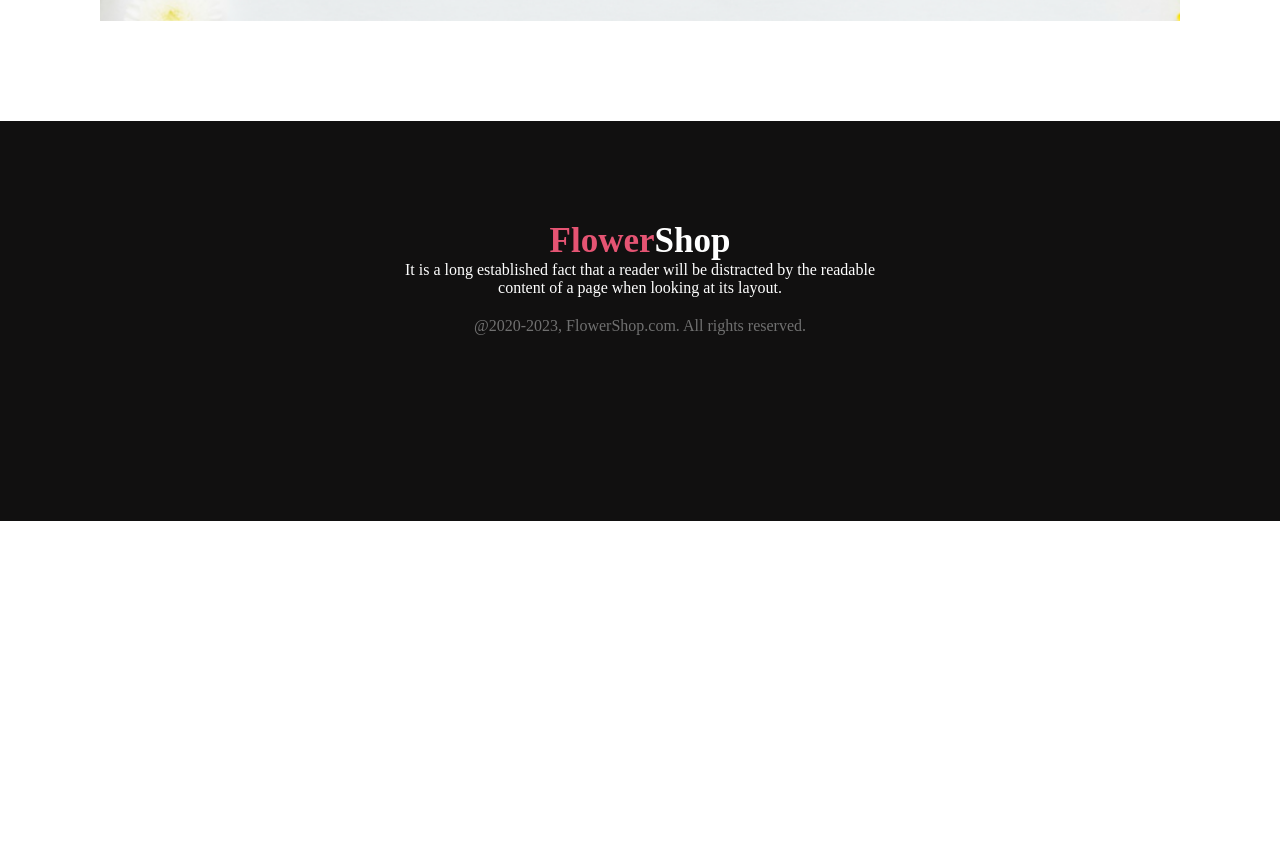
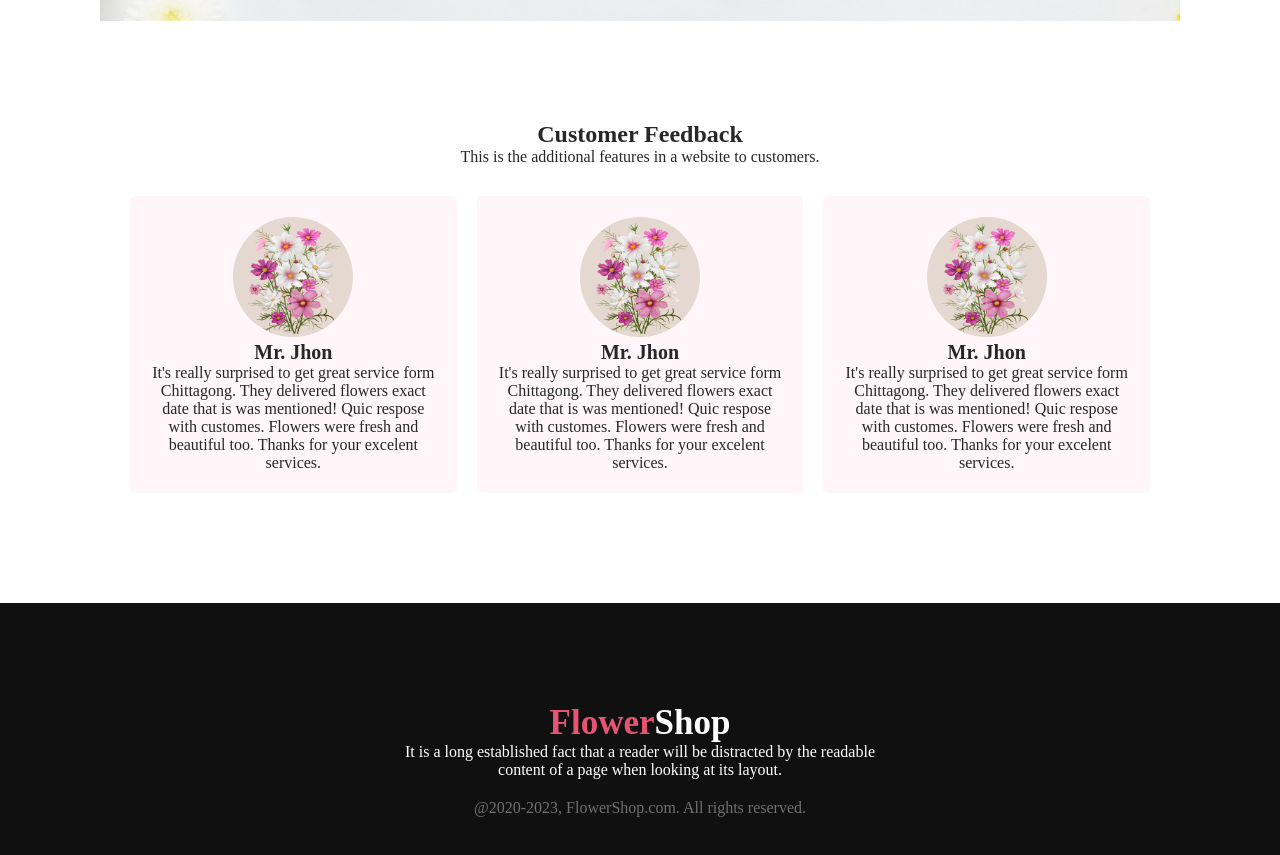
Before and after one commit to Rabiul913/flower-shop-assignment, a plain HTML site: page index.html in a window 1280 px wide. Shown: the part 3640-4495 px from the top of the page. Before the commit the page ends 4161 px from the top, so only its background shows below. Drawn offline with Linux system fonts and the light colour scheme; a web font is replaced by a local one.

Commit message:
customer feedback section added

```diff
--- a/assets/css/style.css
+++ b/assets/css/style.css
@@ -183,6 +183,33 @@ body{
     margin-right: 10px;
 }
 
+/* customer feedback section css */
+.section-feedback{
+    margin: 100px;
+}
+.feedback-content{
+    margin: 20px;
+    display: flex;
+    justify-content: space-around;
+}
+.feedback{
+    border: 1px solid #FEF6F8;
+    background-color: #FEF6F8;
+    width: 300px;
+    text-align: center;
+    padding: 20px;
+    margin: 10px;
+    border-radius: 5px;
+}
+.feedback>img{
+    width: 120px;
+    height: 120px;
+    border-radius: 50%;
+}
+.customer-name{
+    font-size: 20px;
+    font-weight: 600;
+}
 /* footer css */
 footer{
     background-color: #111010;
--- a/index.html
+++ b/index.html
@@ -121,11 +121,32 @@
                     <input type="text">
                     <button class="btn-primary">Subscribe</button>
                 </div>
-
             </div>
-
         </section>
         <!-- subscribe section end -->
+
+        <!-- customer feedback section start -->
+        <section class="section-feedback">
+            <h2 class="title">Customer Feedback</h2>
+            <p class="title-content">This is the additional features in a website to customers.</p>
+            <div class="feedback-content">
+                <div class="feedback">
+                    <img src="./assets/images/Rectangle-4.png" alt="">
+                    <p class="customer-name">Mr. Jhon</p>
+                    <p>It's really surprised to get great service form Chittagong. They delivered flowers exact date that is was mentioned! Quic respose with customes. Flowers were fresh and beautiful too. Thanks for your excelent services.</p>
+                </div>
+                <div class="feedback">
+                    <img src="./assets/images/Rectangle-4.png" alt="">
+                    <p class="customer-name">Mr. Jhon</p>
+                    <p>It's really surprised to get great service form Chittagong. They delivered flowers exact date that is was mentioned! Quic respose with customes. Flowers were fresh and beautiful too. Thanks for your excelent services.</p>
+                </div>
+                <div class="feedback">
+                    <img src="./assets/images/Rectangle-4.png" alt="">
+                    <p class="customer-name">Mr. Jhon</p>
+                    <p>It's really surprised to get great service form Chittagong. They delivered flowers exact date that is was mentioned! Quic respose with customes. Flowers were fresh and beautiful too. Thanks for your excelent services.</p>
+                </div>
+            </div>
+        </section>
 
     </main>
     <footer>
```
